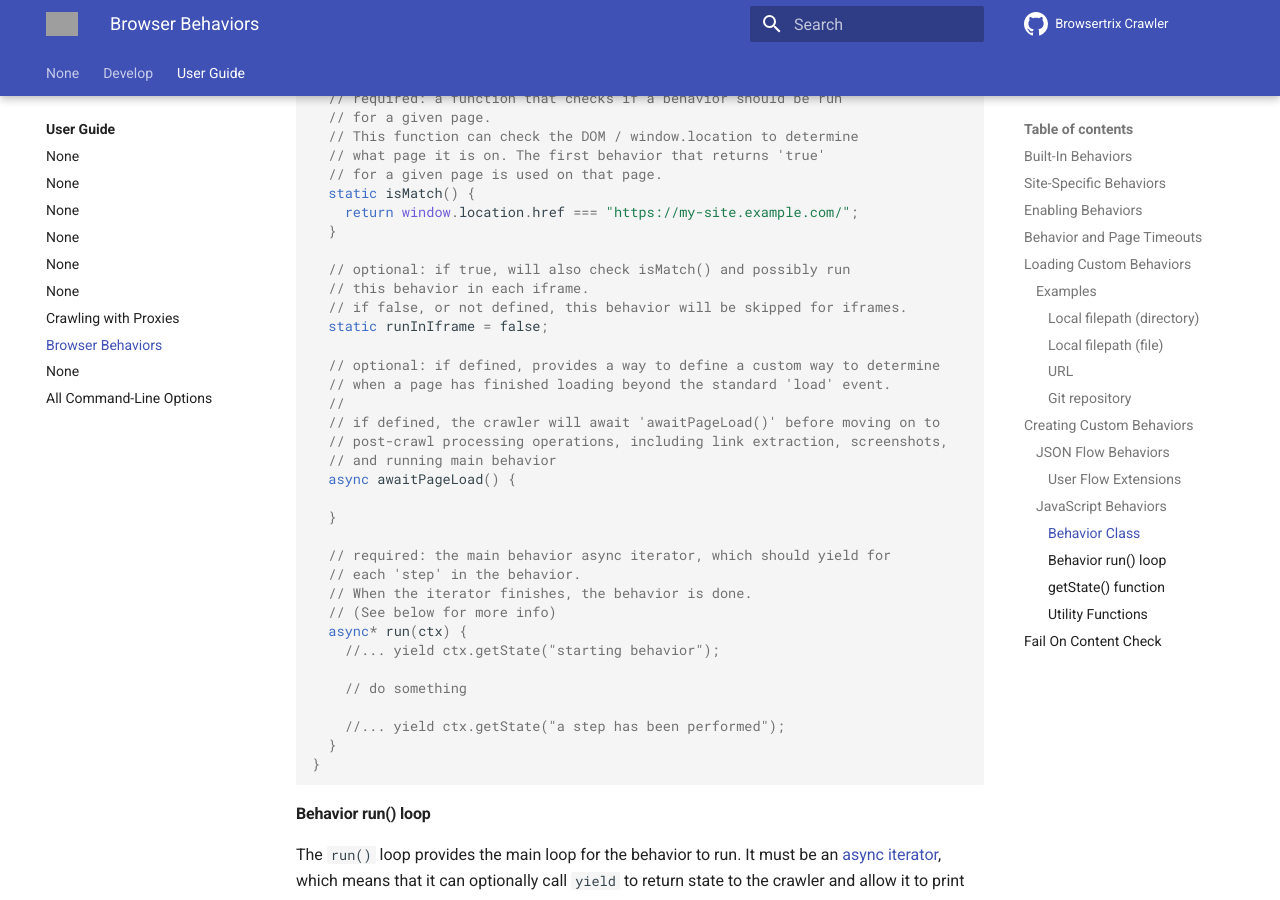
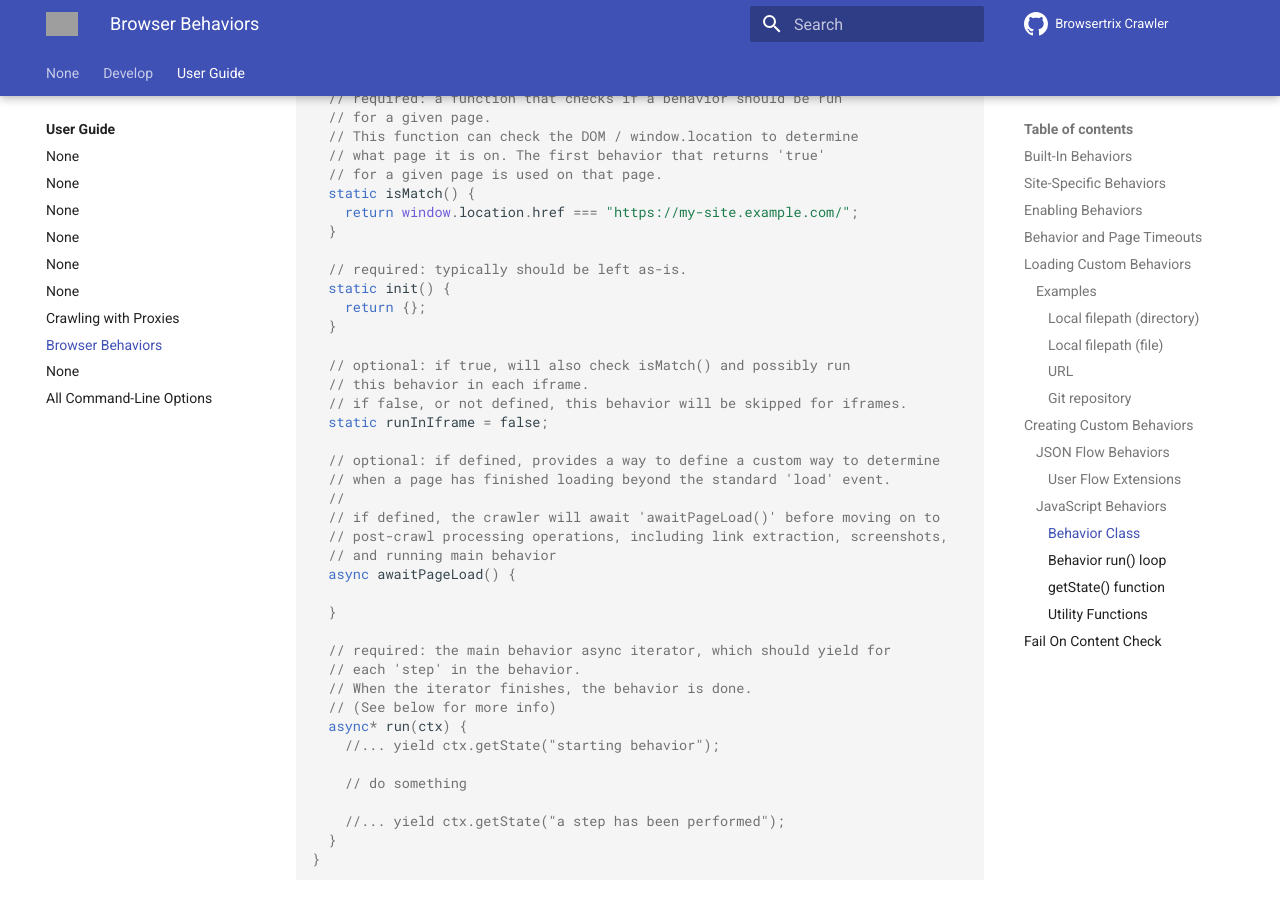
Before and after one commit to webrecorder/browsertrix-crawler, an MkDocs documentation site: the page built from docs/docs/user-guide/behaviors.md, in a window 1280 px wide and 900 px high, scrolled down 3910 px. Built offline with MkDocs 1.6.1 and Material for MkDocs 9.7.7, drawn with Linux system fonts in a browser that asks for light colours; comment, search, counter and statistics services are not loaded; grey boxes are pictures that could not be loaded.

Commit message:
Add missing required init method to behavior class example

```diff
--- a/docs/docs/user-guide/behaviors.md
+++ b/docs/docs/user-guide/behaviors.md
@@ -138,6 +138,11 @@ class MyBehavior
   // for a given page is used on that page.
   static isMatch() {
     return window.location.href === "https://my-site.example.com/";
+  }
+
+  // required: typically should be left as-is.
+  static init() {
+    return {};
   }
 
   // optional: if true, will also check isMatch() and possibly run
```
